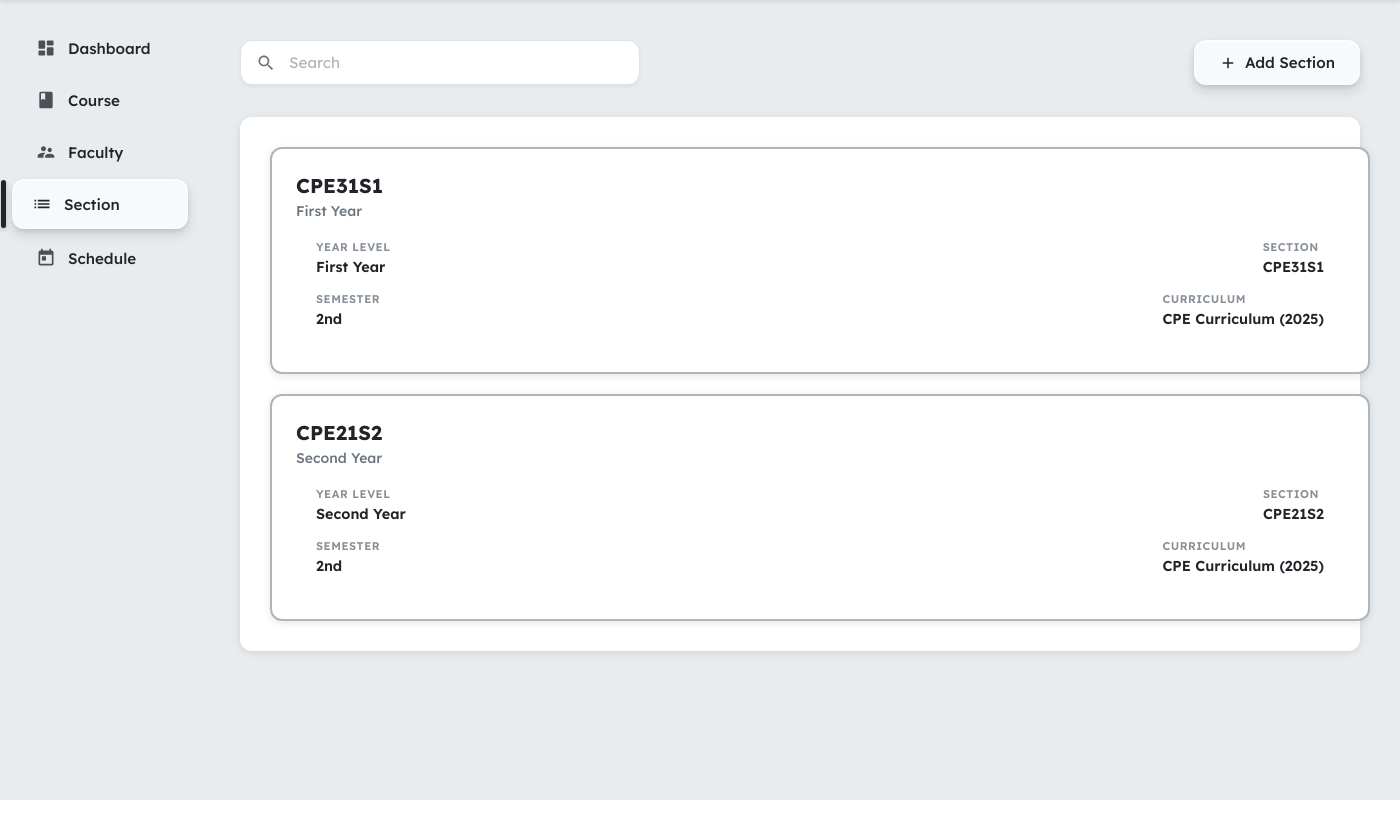
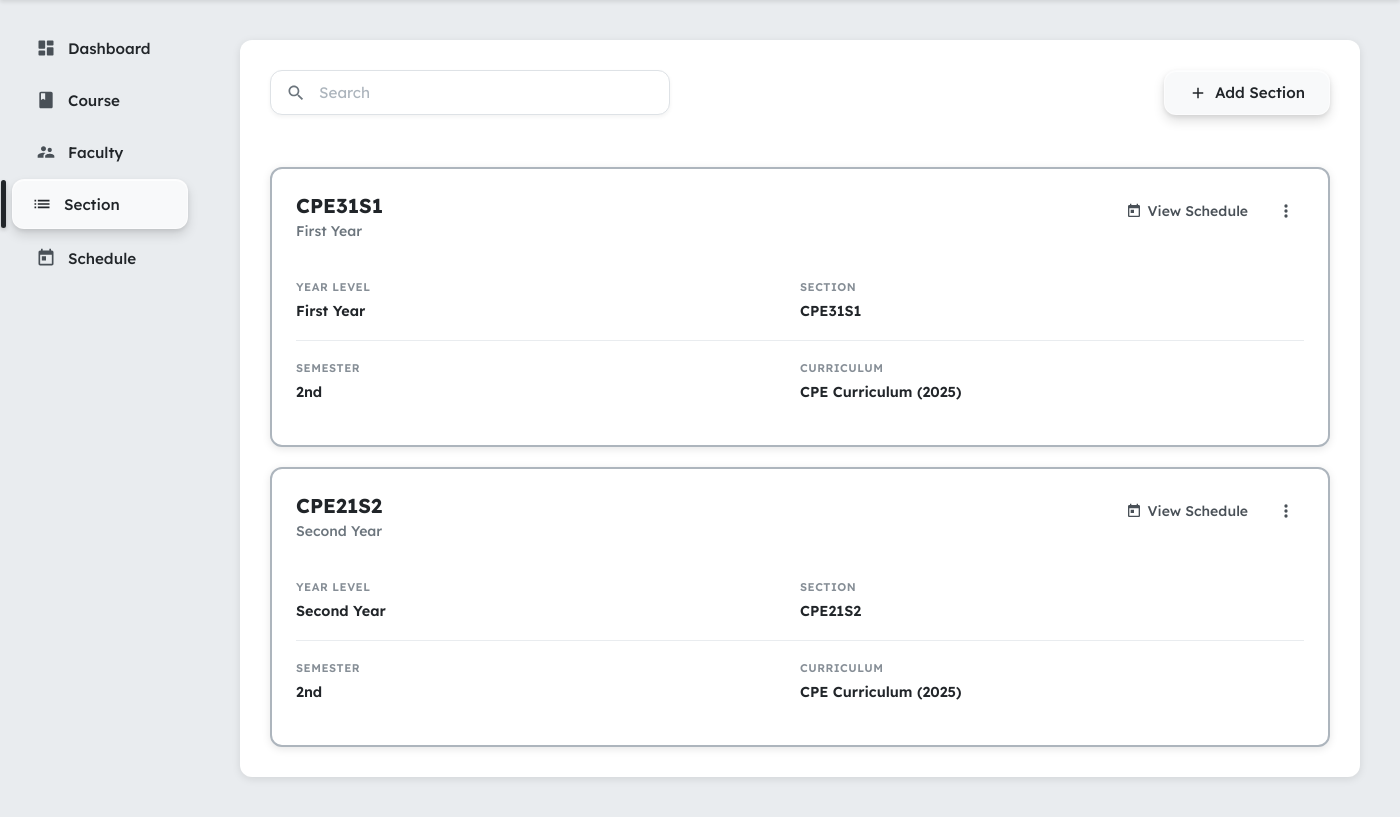
Before and after one commit to Summer077/Auto-Scheduling, a Django app: page /admin/section/ in a window 1400 px wide. Shown: the part 70-887 px from the top of the page. Run offline with Django 5.2, Linux system fonts and the light colour scheme; a user stored in the database is signed in; data comes from the database, SQL or seed files in the repository; both versions use the stored data as it was after the commit.

Commit message:
Section Tab

```diff
--- a/hello/static/hello/css/section.css
+++ b/hello/static/hello/css/section.css
@@ -185,6 +185,18 @@ body {
     min-height: calc(100vh - 70px);
 }
 
+/* Sections Container - White block like in image */
+.sections-container {
+    background: #FFFFFF;
+    border-radius: 12px;
+    padding: 30px;
+    box-shadow: 0 2px 8px rgba(0, 0, 0, 0.1);
+    width: 100%;
+    display: flex;
+    flex-direction: column;
+    gap: 20px;
+}
+
 /* Top Controls */
 .top-controls {
     display: flex;
@@ -270,19 +282,7 @@ body {
     fill: #212529;
 }
 
-/* Sections Grid - Exactly like the image */
-.sections-container {
-    max-width: 1400px; /* wider overall container */
-    width: 100%;
-    display: flex; /* switch to flex to allow natural width flow */
-    flex-direction: column;
-    gap: 20px;
-    background: #FFFFFF;
-    border-radius: 12px;
-    padding: 30px;
-    box-shadow: 0 2px 8px rgba(0, 0, 0, 0.1);
-}
-
+/* Section Cards */
 .section-card {
     background: #FFFFFF;
     border-radius: 12px;
@@ -292,8 +292,6 @@ body {
     transition: border-color 0.2s ease, transform 0.2s ease;
     cursor: pointer;
     width: 100%;
-    min-width: 1100px; /* 👈 longer width like the image */
-    margin: 0 auto; /* center each card */
 }
 
 .section-card.selected {
@@ -306,69 +304,85 @@ body {
     box-shadow: 0 8px 16px rgba(0, 0, 0, 0.15);
 }
 
-/* Section Title and Subtitle (formerly in .card-header) */
-.section-title {
+/* Card Header */
+.card-header {
+    display: flex;
+    justify-content: space-between;
+    align-items: flex-start;
+    margin-bottom: 20px;
+}
+
+.card-header-left {
+    flex: 1;
+}
+
+.card-title {
     font-family: 'Lexend', sans-serif;
     font-size: 1.25rem;
     font-weight: 700;
     color: #212529;
+    margin-bottom: 4px;
 }
 
-.section-subtitle {
+.card-subtitle {
     font-family: 'Lexend', sans-serif;
     font-size: 0.875rem;
     font-weight: 500;
     color: #6C757D;
 }
 
-/* View Schedule Button - aligned to top-right if needed */
-.section-actions {
-    display: flex;
-    justify-content: flex-end;
-}
-
+/* View Schedule Button */
 .view-schedule-btn {
     background: none;
     border: none;
     cursor: pointer;
-    padding: 8px;
+    padding: 8px 12px;
     display: flex;
     align-items: center;
-    justify-content: center;
+    gap: 6px;
     border-radius: 6px;
     transition: all 0.3s;
-}
-
-.view-schedule-btn svg {
-    width: 20px;
-    height: 20px;
-    fill: #495057;
-    transition: fill 0.3s;
+    color: #495057;
+    font-family: 'Lexend', sans-serif;
+    font-size: 0.875rem;
+    font-weight: 500;
+    text-decoration: none;
 }
 
 .view-schedule-btn:hover {
     background: #E9ECEF;
+    color: #212529;
 }
 
-.view-schedule-btn:hover svg {
-    fill: #212529;
+.view-schedule-btn svg {
+    width: 16px;
+    height: 16px;
+    fill: currentColor;
 }
 
-/* Info Section (merged from .card-body) */
+/* Card Body */
+.card-body {
+    padding: 20px 0;
+}
+
 .info-row {
     display: flex;
     justify-content: space-between;
-    margin-bottom: 16px;
+    margin-bottom: 0;
 }
 
-.info-row:last-child {
-    margin-bottom: 0;
+.info-row:first-child {
+    padding-bottom: 20px;
+    margin-bottom: 20px;
+    border-bottom: 1px solid #E9ECEF;
 }
 
 .info-group {
     display: flex;
     flex-direction: column;
-    gap: 4px;
+    gap: 8px;
+    flex: 1;
+    text-align: left;
 }
 
 .info-label {
@@ -387,84 +401,59 @@ body {
     color: #212529;
 }
 
-.card-title {
-    font-family: 'Lexend', sans-serif;
-    font-size: 1.25rem;
-    font-weight: 700;
-    color: #212529;
-    margin-bottom: 4px;
+/* Card Footer */
+.card-footer {
+    display: flex;
+    justify-content: space-between;
+    align-items: center;
+    padding-top: 16px;
+    border-top: 1px solid #E9ECEF;
 }
 
-.card-subtitle {
+.card-footer-left {
+    display: flex;
+    align-items: center;
+    gap: 8px;
+}
+
+.student-avatar {
+    width: 24px;
+    height: 24px;
+    border-radius: 50%;
+    background: #ADB5BD;
+}
+
+.student-name {
     font-family: 'Lexend', sans-serif;
     font-size: 0.875rem;
     font-weight: 500;
-    color: #6C757D;
+    color: #495057;
 }
 
-/* View Schedule Button in Header */
-.view-schedule-btn {
+.delete-btn {
     background: none;
     border: none;
     cursor: pointer;
-    padding: 8px;
+    padding: 8px 12px;
     display: flex;
     align-items: center;
-    justify-content: center;
+    gap: 6px;
     border-radius: 6px;
     transition: all 0.3s;
+    color: #DC3545;
+    font-family: 'Lexend', sans-serif;
+    font-size: 0.875rem;
+    font-weight: 500;
 }
 
-.view-schedule-btn svg {
-    width: 20px;
-    height: 20px;
-    fill: #495057;
-    transition: fill 0.3s;
+.delete-btn:hover {
+    background: #F8F9FA;
 }
 
-.view-schedule-btn:hover {
-    background: #E9ECEF;
-}
-
-.view-schedule-btn:hover svg {
-    fill: #212529;
-}
-
-/* Card Body */
-.card-body {
-    padding: 20px;
-}
-
-.info-row {
-    display: flex;
-    justify-content: space-between;
-    margin-bottom: 16px;
-}
-
-.info-row:last-child {
-    margin-bottom: 0;
-}
-
-.info-group {
-    display: flex;
-    flex-direction: column;
-    gap: 4px;
-}
-
-.info-label {
-    font-family: 'Lexend', sans-serif;
-    font-size: 0.7rem;
-    font-weight: 600;
-    color: #868E96;
-    text-transform: uppercase;
-    letter-spacing: 0.5px;
-}
-
-.info-value {
-    font-family: 'Lexend', sans-serif;
-    font-size: 0.9rem;
-    font-weight: 600;
-    color: #212529;
+.delete-btn svg {
+    width: 16px;
+    height: 16px;
+    fill: currentColor;
 }
 
 /* Empty State */
@@ -677,13 +666,105 @@ body {
     border-left: 4px solid #dc3545;
 }
 
-/* Responsive Design */
-@media (max-width: 1200px) {
-    .sections-container {
-        grid-template-columns: repeat(auto-fill, minmax(250px, 1fr));
-    }
+/* Card Header Right */
+.card-header-right {
+    display: flex;
+    align-items: center;
+    gap: 8px;
 }
 
+/* Triple Dot Button */
+.triple-dot-btn {
+    background: none;
+    border: none;
+    cursor: pointer;
+    padding: 8px;
+    border-radius: 6px;
+    transition: all 0.3s;
+    color: #495057;
+    display: flex;
+    align-items: center;
+    justify-content: center;
+}
+
+.triple-dot-btn:hover {
+    background: #E9ECEF;
+    color: #212529;
+}
+
+.triple-dot-btn svg {
+    width: 20px;
+    height: 20px;
+    fill: currentColor;
+}
+
+/* Dropdown Menu Container */
+.dropdown-menu-container {
+    position: relative;
+}
+
+/* Section Dropdown Menu */
+.section-dropdown-menu {
+    position: absolute;
+    top: 100%;
+    right: 0;
+    background: #FFFFFF;
+    border-radius: 8px;
+    box-shadow: 0 4px 12px rgba(0, 0, 0, 0.15);
+    min-width: 140px;
+    opacity: 0;
+    visibility: hidden;
+    transform: translateY(-10px);
+    transition: all 0.3s;
+    z-index: 100;
+    border: 1px solid #E9ECEF;
+    display: none;
+}
+
+.section-dropdown-menu.show {
+    opacity: 1;
+    visibility: visible;
+    transform: translateY(0);
+    display: block;
+}
+
+/* Dropdown Items */
+.dropdown-item {
+    display: flex;
+    align-items: center;
+    gap: 8px;
+    width: 100%;
+    padding: 12px 16px;
+    background: none;
+    border: none;
+    cursor: pointer;
+    font-family: 'Lexend', sans-serif;
+    font-size: 0.875rem;
+    color: #495057;
+    transition: background 0.3s;
+    text-align: left;
+}
+
+.dropdown-item:hover {
+    background: #F8F9FA;
+}
+
+.dropdown-item svg {
+    width: 16px;
+    height: 16px;
+    fill: currentColor;
+}
+
+.dropdown-item.delete-item {
+    color: #DC3545;
+}
+
+.dropdown-item.delete-item:hover {
+    background: #FFF5F5;
+    color: #C82333;
+}
+
+/* Responsive Design */
 @media (max-width: 768px) {
     .sidebar {
         width: 70px;
@@ -716,10 +797,6 @@ body {
         max-width: 100%;
     }
 
-    .sections-container {
-        grid-template-columns: 1fr;
-    }
-
     .modal-content {
         width: 95%;
         margin: 10% auto;
@@ -730,23 +807,15 @@ body {
         left: 20px;
         min-width: auto;
     }
-}
 
-@media (max-width: 1200px) {
-    .section-card {
-        max-width: 95%; /* shrink slightly on medium screens */
+    .card-footer {
+        flex-direction: column;
+        align-items: flex-start;
+        gap: 12px;
+    }
+
+    .card-footer-right {
+        width: 100%;
+        justify-content: flex-end;
     }
 }
-
-@media (max-width: 768px) {
-    .section-card {
-        max-width: 100%;
-        padding: 16px;
-    }
-
-    .section-info {
-        flex-direction: column;
-        align-items: flex-start;
-        gap: 10px;
-    }
-}
--- a/hello/templates/hello/section.html
+++ b/hello/templates/hello/section.html
@@ -64,6 +64,11 @@
     <!-- Main Content Area -->
     <main class="main-content">
         <!-- Top Controls -->
+
+        <!-- Section Cards -->
+        {% if sections %}
+        <div class="sections-container">
+            <!-- Top Controls -->
             <div class="top-controls">
                 <div class="search-container">
                     <svg class="search-icon" xmlns="http://www.w3.org/2000/svg" viewBox="0 0 24 24">
@@ -71,7 +76,6 @@
                     </svg>
                     <input type="text" id="searchInput" placeholder="Search" onkeyup="filterSections()">
                 </div>
-
                 <button class="add-section-btn" onclick="openAddSectionModal()">
                     <svg xmlns="http://www.w3.org/2000/svg" viewBox="0 0 24 24">
                         <path d="M19 13h-6v6h-2v-6H5v-2h6V5h2v6h6v2z"/>
@@ -79,18 +83,49 @@
                     Add Section
                 </button>
             </div>
-
-        <!-- Section Cards -->
-        {% if sections %}
-        <div class="sections-container">
             {% for section in sections %}
             <div class="section-card" data-section-name="{{ section.name|lower }}" data-curriculum="{{ section.curriculum.name|lower }}">
+                <!-- In your section card template, update the card-header and add card-footer -->
+
         <!-- Card Header -->
 <div class="card-header">
     <div class="card-header-left">
         <div class="card-title">{{ section.name }}</div>
         <div class="card-subtitle">
             {% if section.year_level == 1 %}First Year{% elif section.year_level == 2 %}Second Year{% elif section.year_level == 3 %}Third Year{% else %}Fourth Year{% endif %}
+        </div>
+    </div>
+    <div class="card-header-right">
+        <!-- View Schedule Button -->
+        <button class="view-schedule-btn" onclick="viewSchedule({{ section.id }})">
+            <svg xmlns="http://www.w3.org/2000/svg" viewBox="0 0 24 24">
+                <path d="M19 3h-1V1h-2v2H8V1H6v2H5c-1.11 0-1.99.9-1.99 2L3 19c0 1.1.89 2 2 2h14c1.1 0 2-.9 2-2V5c0-1.1-.9-2-2-2zm0 16H5V8h14v11zM7 10h5v5H7z"/>
+            </svg>
+            View Schedule
+        </button>
+        <!-- Triple Dot Menu -->
+        <div class="dropdown-menu-container">
+            <button class="triple-dot-btn" onclick="toggleSectionMenu(event, {{ section.id }})">
+                <svg xmlns="http://www.w3.org/2000/svg" viewBox="0 0 24 24">
+                    <circle cx="12" cy="6" r="2"/>
+                    <circle cx="12" cy="12" r="2"/>
+                    <circle cx="12" cy="18" r="2"/>
+                </svg>
+            </button>
+            <div class="section-dropdown-menu" id="sectionMenu{{ section.id }}">
+                <button class="dropdown-item" onclick="openEditSectionModal({{ section.id }})">
+                    <svg xmlns="http://www.w3.org/2000/svg" viewBox="0 0 24 24">
+                        <path d="M3 17.25V21h3.75L17.81 9.94l-3.75-3.75L3 17.25zM20.71 7.04c.39-.39.39-1.02 0-1.41l-2.34-2.34c-.39-.39-1.02-.39-1.41 0l-1.83 1.83 3.75 3.75 1.83-1.83z"/>
+                    </svg>
+                    Edit
+                </button>
+                <button class="dropdown-item delete-item" onclick="deleteSection({{ section.id }}, '{{ section.name }}')">
+                    <svg xmlns="http://www.w3.org/2000/svg" viewBox="0 0 24 24">
+                        <path d="M6 19c0 1.1.9 2 2 2h8c1.1 0 2-.9 2-2V7H6v12zM19 4h-3.5l-1-1h-5l-1 1H5v2h14V4z"/>
+                    </svg>
+                    Delete
+                </button>
+            </div>
         </div>
     </div>
 </div>
@@ -122,8 +157,6 @@
                 </div>
             </div>
         </div>
-
-                <!-- Card Footer -->
 
             </div>
             {% endfor %}
```
Also changed, not shown: db.sqlite3. Lines whose indentation alone changed are shown as unchanged.
